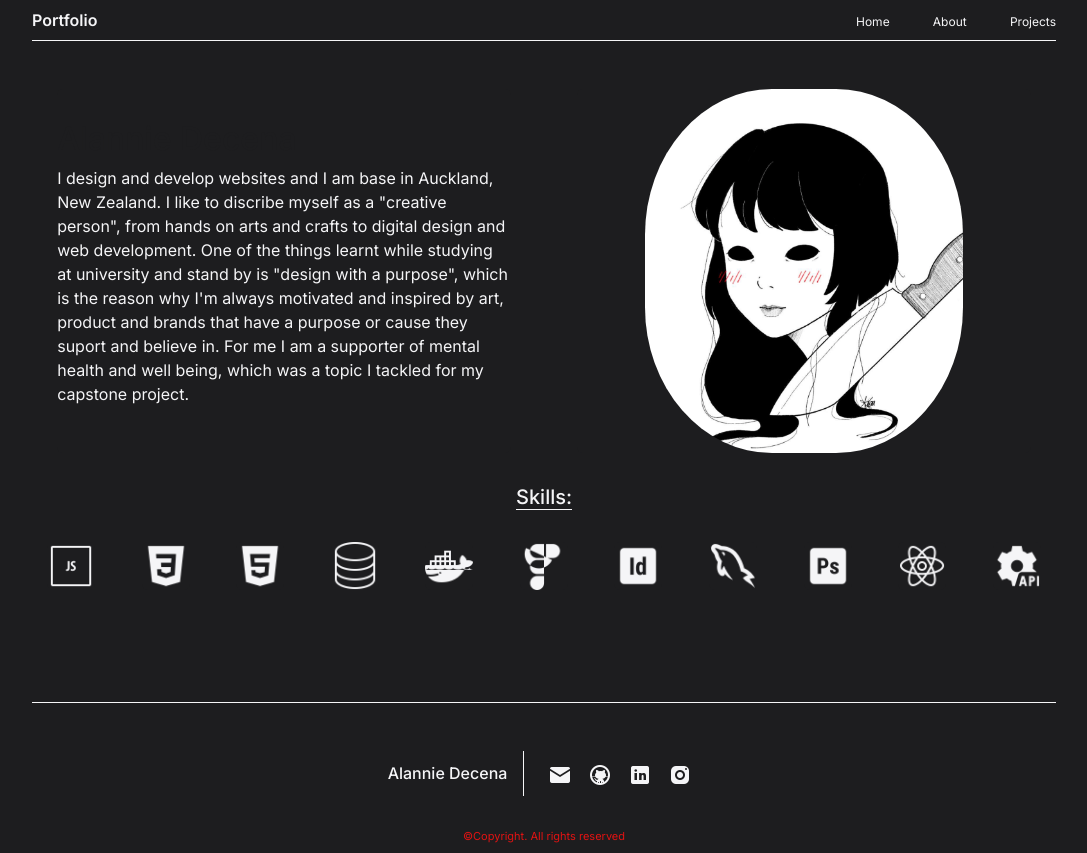
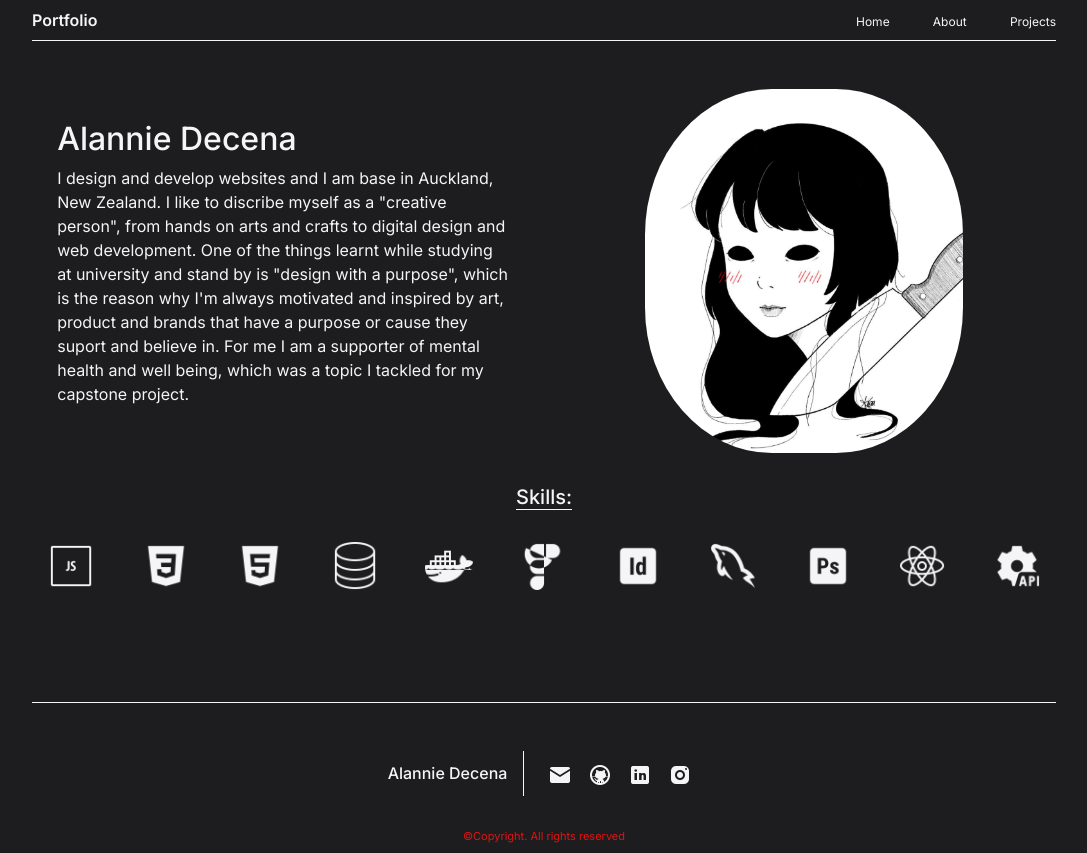
Before and after one commit to AlannieDecena/Portfolio, a React (Vite) app: page /about in a window 1280 px wide. Shown: the whole page, without its empty margins (96-1183 px from the left). Built offline with nearby package versions, Linux system fonts and the light colour scheme.

Commit message:
h2 change to white

```diff
--- a/src/App.css
+++ b/src/App.css
@@ -340,7 +340,7 @@ background-color: #f5f5f7!important;
 }
 
 #aboutCard h2{
-color: #1d1d1f;
+color: #f5f5f7;
 }
 
 /* -------------------Footer---------------- */
```
